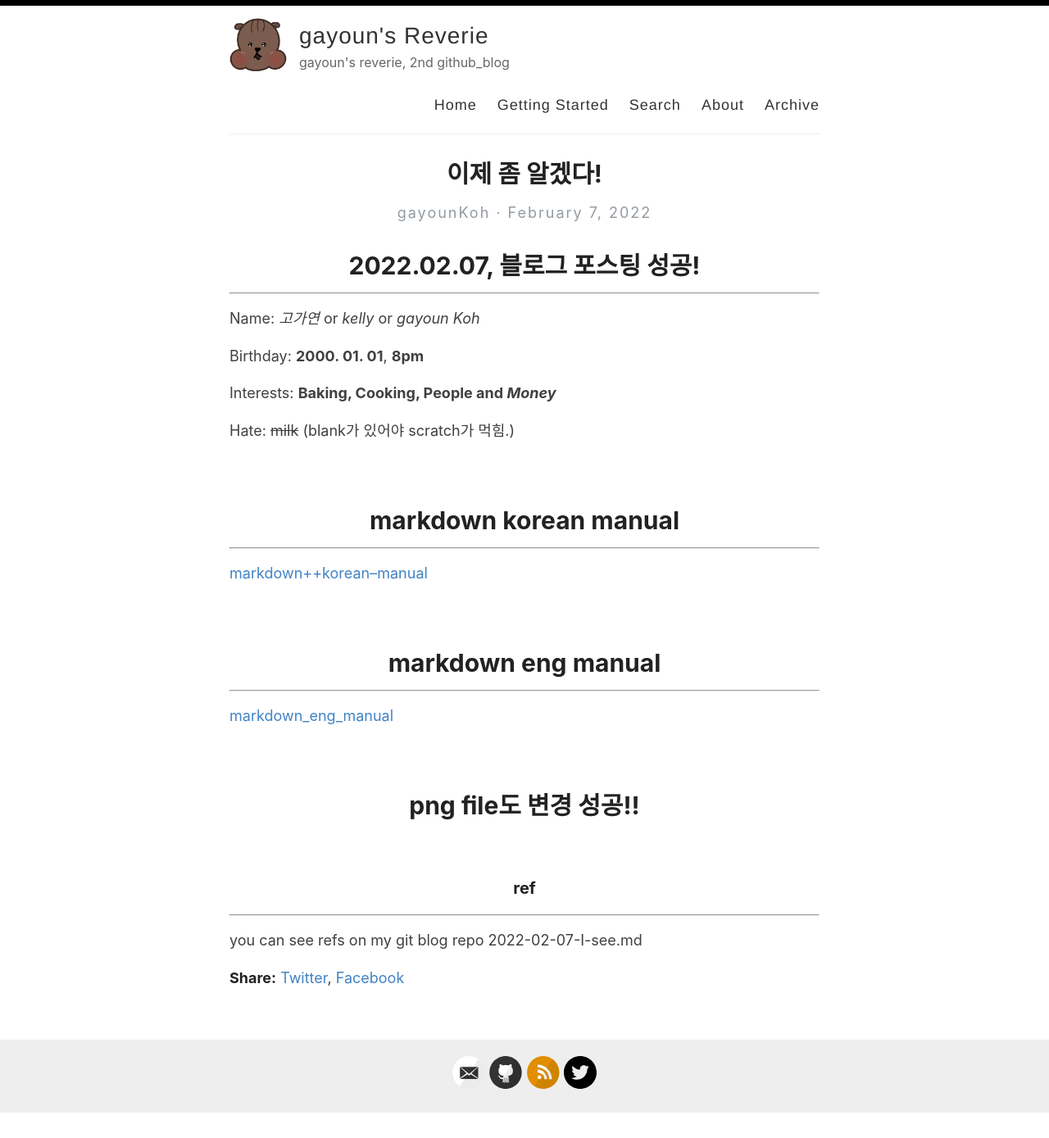
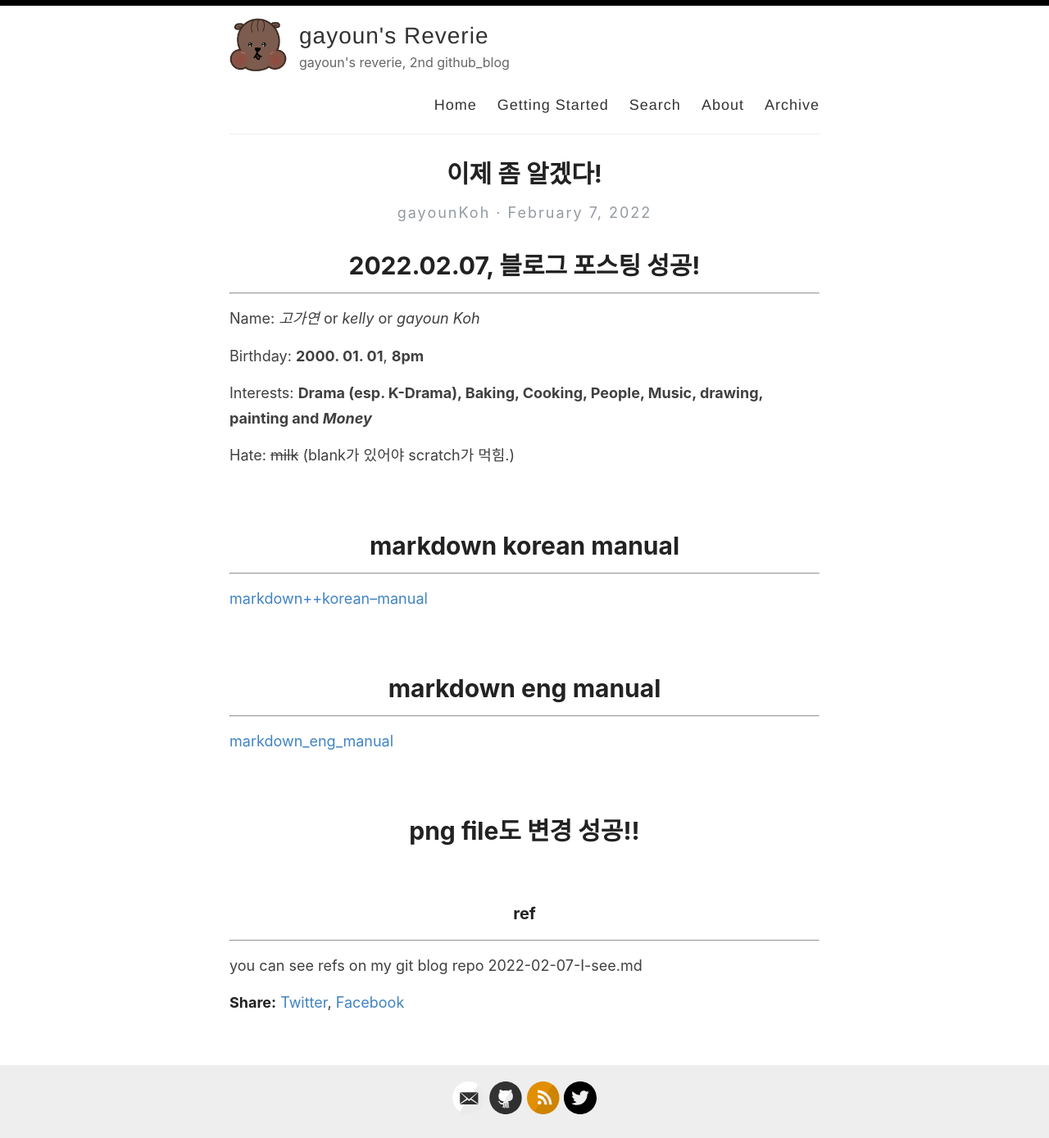
Before and after one commit to GaYounKoh/gayoun_reverie.github.io, a Jekyll site: the page built from _posts/2022-02-07-I-see.md, in a window 1280 px wide. Shown: the whole page at 82% size. Built offline with Jekyll 4.4.1, drawn with Linux system fonts in a browser that asks for light colours; comment, search, counter and statistics services are not loaded; before the commit the page ends 1359 px from its top, so only the background shows below that.

Commit message:
Update 2022-02-07-I-see.md

```diff
--- a/_posts/2022-02-07-I-see.md
+++ b/_posts/2022-02-07-I-see.md
@@ -9,7 +9,7 @@ Name: *고가연* or _kelly_ or *gayoun Koh*
 
 Birthday: **2000. 01. 01**, __8pm__
 
-Interests: **Baking, Cooking, People and _Money_**
+Interests: **Drama (esp. K-Drama), Baking, Cooking, People, Music, drawing, painting and _Money_**
 
 Hate: ~~milk~~ (blank가 있어야 scratch가 먹힘.)
 
```
